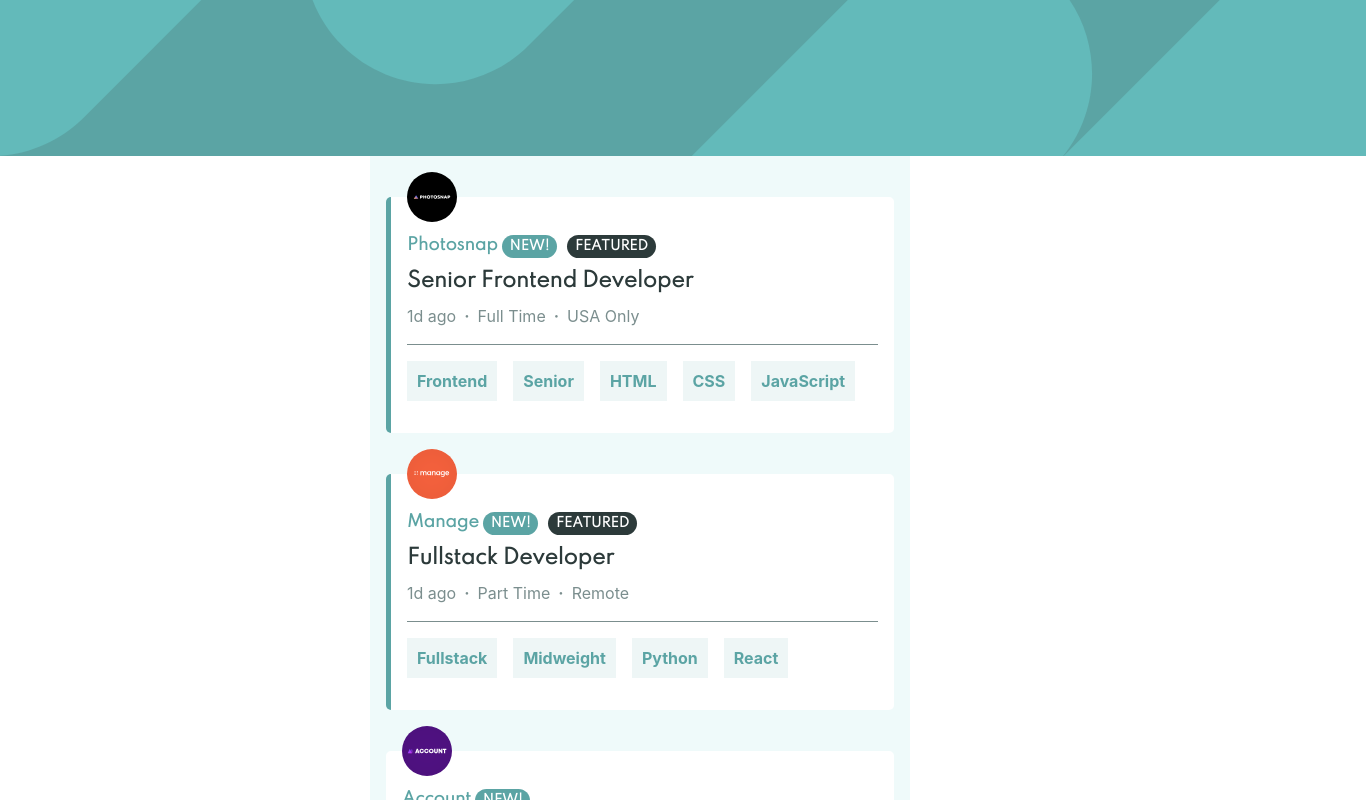
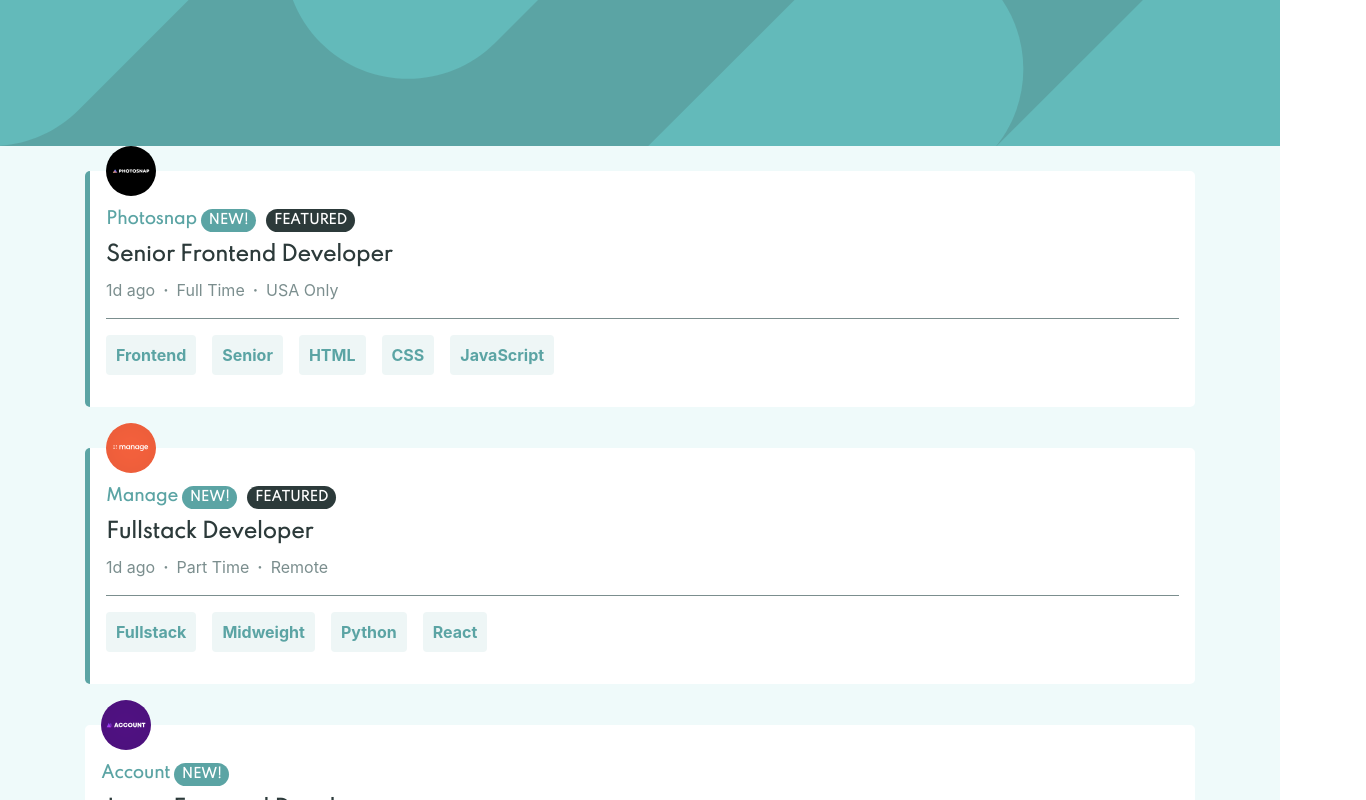
Before and after one commit to DarthFarzad/job-listing-demo, a React (Create React App) app: page / in a window 1280 px wide. Shown: the top 800 px of the page, 1366 px wide, since content can reach past the window. Built offline with nearby package versions, Linux system fonts and the light colour scheme.

Commit message:
media queries
desktop media queries

```diff
--- a/public/index.html
+++ b/public/index.html
@@ -28,7 +28,7 @@
   </head>
   <body>
     <noscript>You need to enable JavaScript to run this app.</noscript>
-    <div id="root"></div>
+    <div id="root" class="bg--light-gray"></div>
     <!--
       This HTML file is a template.
       If you open it directly in the browser, you will see an empty page.
--- a/src/App.scss
+++ b/src/App.scss
@@ -2,17 +2,14 @@
 @import "~bootstrap/scss/utilities/display";
 @import 'scss/variables';
 @import 'scss/typography';
+@import "~bootstrap/scss/mixins/breakpoints";
+@import "~bootstrap/scss/mixins/grid";
 
 .container{
-  padding: 1rem;
-  width: 100%;
-  margin-right: auto;
-  margin-left: auto;
+  @include make-container();
+  @include make-container-max-widths();
+}
 
-  @media (min-width: 576px) {
-      max-width: 540px;
-  }
-}
 .bg--light-gray{
   background-color: $light-grayish-cyan;
 }
@@ -23,3 +20,14 @@
     margin-bottom: 16px;
   }
 }
+footer{
+  font-size: 12px;
+  text-align: center;
+  padding: 1rem;
+  background-color: $darker-greyish-cyan;
+  color: white;
+  a{
+    color: $desaturated-dark-cyan;
+    font-weight: 700;
+  }
+}
--- a/src/components/card/card.scss
+++ b/src/components/card/card.scss
@@ -1,4 +1,5 @@
 @import "../../scss/variables";
+@import "~bootstrap/scss/mixins/breakpoints";
 .card{
   border-radius: 5px;
   padding: 16px;
@@ -7,7 +8,14 @@
   position: relative;
   background-color: #fff;
 
-  //breakpoint change layout
+  @include media-breakpoint-up(lg){
+    display: grid;
+    grid-template-areas: 'image heading .' 'image position tags' 'image info .';
+    grid-template-columns: 72px 1fr 2fr;
+    grid-template-rows: repeat(3, 24px);
+    row-gap: 8px;
+    column-gap: 16px;
+  }
 
   &[data-featured="true"]{
     border-left-color: $desaturated-dark-cyan;
@@ -21,12 +29,25 @@
     top: -25px;
     left: 16px;
     //breakpoint change all styles
+    @include media-breakpoint-up(lg){
+      grid-area: image;
+      position: initial;
+      height: 72px;
+      width: auto;
+      align-self: center;
+      justify-self: center;
+    }
   }
   &__heading{
     font-size: 1rem;
     font-weight: 700;
     color: $desaturated-dark-cyan;
     text-transform: capitalize; //fallback for stupid text
+
+    @include media-breakpoint-up(lg){
+      grid-area: heading;
+      margin: 0;
+    }
   }
 
   &__information{
@@ -35,6 +56,13 @@
     padding: 0;
     padding-bottom: 1rem;
     border-bottom: 1px solid $dark-greyish-cyan;
+
+    @include media-breakpoint-up(lg){
+      grid-area: info;
+      border-bottom: none;
+      padding: 0;
+      margin: 0;
+    }
 
     li{
       display: inline;
@@ -57,6 +85,11 @@
     display: inline-flex;
     flex-wrap: wrap;
 
+    @include media-breakpoint-up(lg){
+      grid-area: tags;
+      justify-self: right;
+    }
+
     li{
       display: inline;
       padding: 8px 10px;
@@ -66,9 +99,17 @@
       margin-right: 16px;
       margin-left: 0;
       margin-bottom: 16px;
+      border-radius: .25rem;
       &:hover{
         background-color: $darker-greyish-cyan;
         color: white;
+        cursor: pointer;
+      }
+      @include media-breakpoint-up(lg){
+        font-size: .8rem;
+        padding: 3px 10px;
+        margin-bottom: 0;
+        height: 24px;
       }
     }
   }
@@ -96,7 +137,12 @@
 }
 .position{
   color: $darker-greyish-cyan;
+  @include media-breakpoint-up(lg){
+    grid-area: position;
+    margin: 0;
+  }
   &:hover{
     cursor: pointer;
+    color: $desaturated-dark-cyan;
   }
 }
--- a/src/components/filters/filters.scss
+++ b/src/components/filters/filters.scss
@@ -1,4 +1,5 @@
 @import "../../scss/variables";
+@import "~bootstrap/scss/mixins/breakpoints";
 
 .filter{
   background: white;
@@ -9,6 +10,10 @@
   padding: .5rem 1rem;
   display: grid;
   grid-template-columns: 3fr 1fr;
+
+  @include media-breakpoint-up(lg){
+    grid-template-columns: 1fr 100px;
+  };
 
   &__items{
     display: flex;
@@ -24,11 +29,13 @@
     color: $dark-greyish-cyan;
     &:not(href){
       color: $dark-greyish-cyan;
+      &:hover{
+        cursor: pointer;
+        text-decoration: underline;
+        color: $desaturated-dark-cyan;
+      }
     }
-    &:hover{
-      cursor: pointer;
-      text-decoration: underline;
-    }
+
     &:active, &:visited{
       color: $dark-greyish-cyan;
     }
--- a/src/components/footer/index.js
+++ b/src/components/footer/index.js
@@ -1,5 +1,8 @@
 import React from "react";
 
-const Footer = () => (<footer>footer content here</footer>)
-
-export default Footer;
+export default function Footer() {
+    return (<footer>
+        Challenge by <a href="https://www.frontendmentor.io?ref=challenge" target="_blank">Frontend Mentor</a>.
+        Coded By <a href="https://slamdien.co.za/" target="_blank">Farzad Slamdien</a>
+    </footer>)
+}
--- a/src/components/header/header.scss
+++ b/src/components/header/header.scss
@@ -1,4 +1,7 @@
 @import "../../scss/variables";
 header{
   background-color: $desaturated-dark-cyan;
+  img{
+    width: 100%;
+  }
 }
--- a/src/scss/_variables.scss
+++ b/src/scss/_variables.scss
@@ -5,3 +5,10 @@
 $darker-greyish-cyan    : #2c3a3a;
 
 $base-font-size: 16px;
+
+$grid-breakpoints: (
+        xs: 0,
+        sm: 576px,
+        md: 768px,
+        lg: 1440px,
+) !default;
--- a/src/scss/typography.scss
+++ b/src/scss/typography.scss
@@ -1,6 +1,7 @@
 @import url('https://fonts.googleapis.com/css?family=Spartan');
 
 body{
+  font-family: -apple-system, BlinkMacSystemFont, "Segoe UI", Roboto, "Helvetica Neue", Arial, "Noto Sans", sans-serif;
   font-size: $base-font-size;
 }
 
```
Also changed, not shown: src/logo.svg (deleted).
